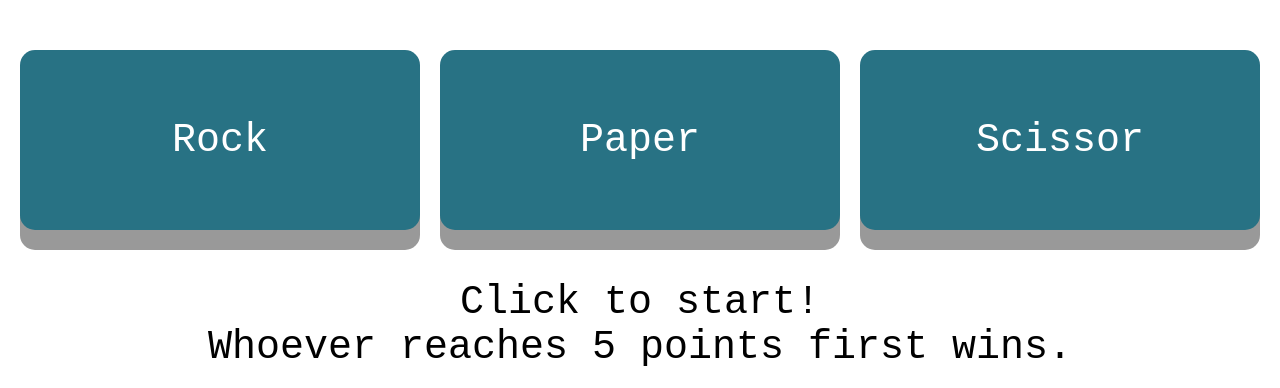
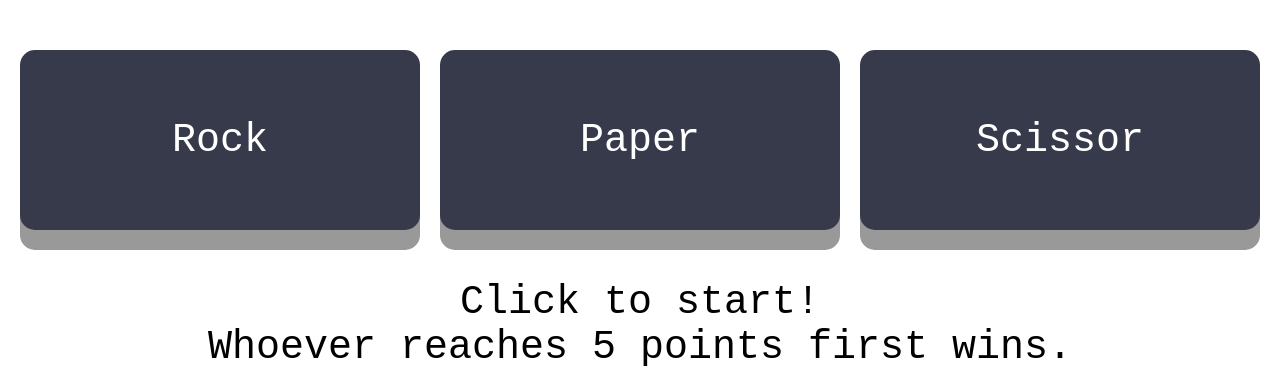
Before and after one commit to nazgul7d/Rock-Paper-Scissor, a plain HTML site: page index.html in a window 1280 px wide. Shown: the top 388 px of the page. Drawn offline with Linux system fonts and the light colour scheme.

Commit message:
changed button color

```diff
--- a/style.css
+++ b/style.css
@@ -24,7 +24,7 @@ button {
     cursor: pointer;
     outline: none;
     color: #fff;
-    background-color:#287284;
+    background-color:#373a4b;
     border: none;
     border-radius: 15px;
     box-shadow: 0 20px #999;
```
